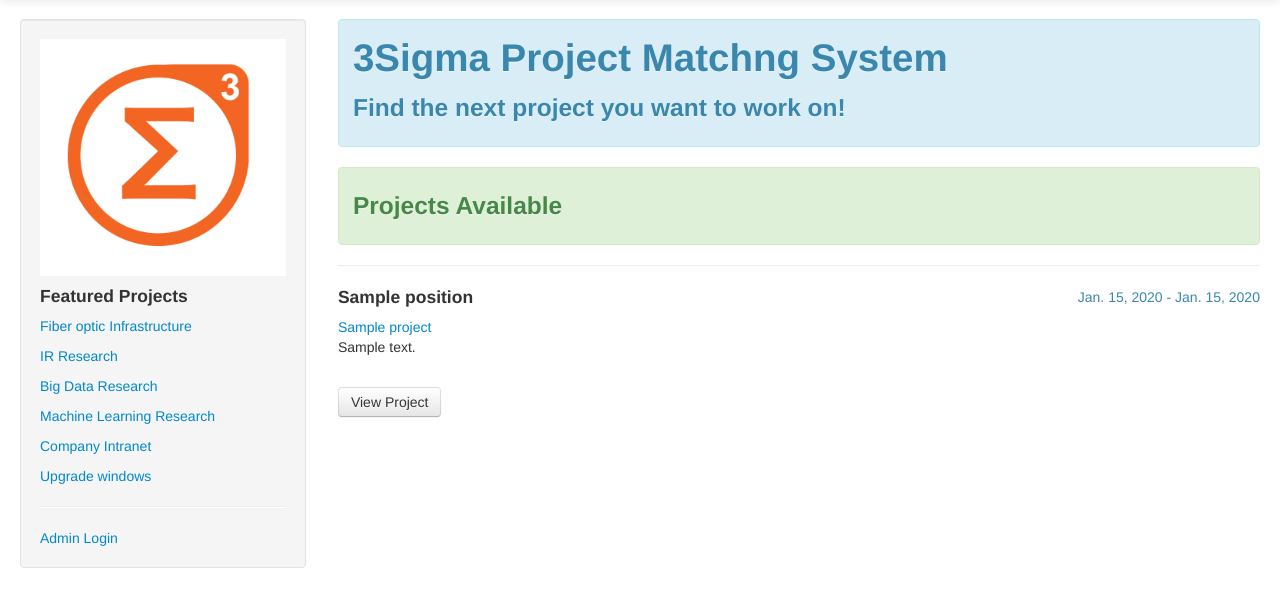
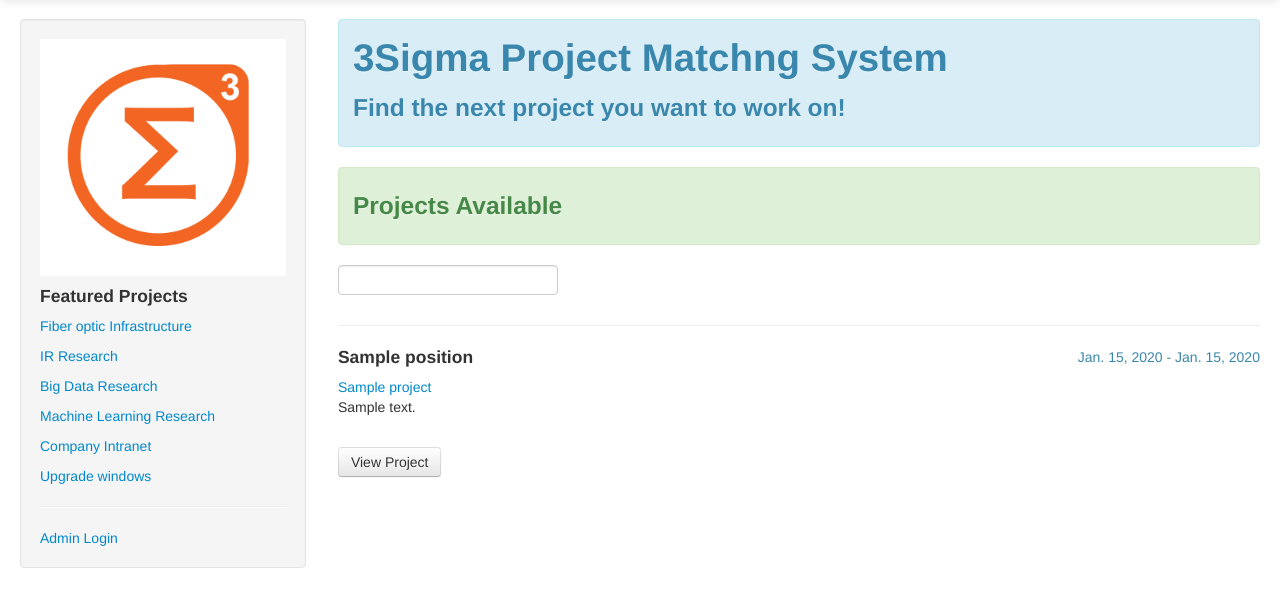
Before and after one commit to Cydus/MatchingSystem, a Django app: page / in a window 1280 px wide. Shown: the part 41-648 px from the top of the page. Run offline with Django 3.2, Linux system fonts and the light colour scheme; tables that the repository leaves empty hold one stand-in row (values such as "Sample post").

Commit message:
added search

```diff
--- a/matching_system_project/matching_system_project/templates/matching_system_project/index.html
+++ b/matching_system_project/matching_system_project/templates/matching_system_project/index.html
@@ -11,6 +11,43 @@
 
       </div>
 
+      <form id="live-search" action="" class="styled" method="post">
+        <fieldset>
+          <input type="text" class="text-input" id="filter" value="" />
+          <span id="filter-count"></span>
+        </fieldset>
+      </form>
+
+
+      <script type="text/javascript">
+        $(document).ready(function(){
+          $("#filter").keyup(function(){
+
+            // Retrieve the input field text and reset the count to zero
+            var filter = $(this).val(), count = 0;
+
+            // Loop through the comment list
+            $(".position").each(function(){
+
+              // If the list item does not contain the text phrase fade it out
+              if ($(this).text().search(new RegExp(filter, "i")) < 0) {
+                $(this).fadeOut();
+
+                // Show the list item if the phrase matches and increase the count by 1
+              } else {
+                $(this).show();
+                count++;
+              }
+            });
+
+            // Update the count
+            var numberItems = count;
+            $("#filter-count").text("Found "+count+ " positions");
+          });
+        });
+
+      </script>
+
         {#{% if user.is_authenticated %}#}
         {#<a href="/applist/"> Applications  </a>#}
         {#{% else %}#}
@@ -23,11 +60,12 @@
                 {% for position in positions %}
                 {% if position.isOpen %}
 
-            <hr>
+
 
             <div class="position">
+              <hr>
             <p>
-                <h4><span class="span6 text-left ">{{position.title}}</span></h4>
+                <h4><span id="title" class="span6 text-left ">{{position.title}}</span></h4>
                 <span class="span6 text-right text-info">{{position.dateTimeStarts}}  - {{position.dateTimeExpires}}</span>
 
             </p>
@@ -39,20 +77,24 @@
             </p>
             <br/>
 
+              <a href="/projects/{{ position.projectID.url }}" class="btn">View Project</a>
+
+              {% if user.is_authenticated  %}
+                <a href="/apply/{{ user.id }}/{{ position.id }}" class="apply btn">Apply Now</a>
+              {% endif %}
+
 
             </div>
 
 
 {#            <a href="{{ position.projectID}}">Apply</a>#}
-              <a href="/projects/{{ position.projectID.url }}" class="btn">View Project</a>
+
 {#                  {% for application in applications %}#}
 {#                   {% if application.PostionID.id == position.id %}#}
 {#                    dsfasfd#}
 {#                    {% endif %}#}
 {#                  {% endfor %}#}
-                  {% if user.is_authenticated  %}
-              <a href="/apply/{{ user.id }}/{{ position.id }}" class="apply btn">Apply Now</a>
-                  {% endif %}
+
                 {% endif %}
                 {% endfor %}
         {% else %}
--- a/matching_system_project/matching_system_project/templates/matching_system_project/project.html
+++ b/matching_system_project/matching_system_project/templates/matching_system_project/project.html
@@ -34,7 +34,9 @@
 
                         </p>
                         <br/>
+                              {% if user.is_authenticated  %}
                               <a href="/apply/{{ user.id }}/{{ position.id }}" class="apply btn">Apply Now</a>
+                               {% endif %}
                             {% endif %}
                         {% endif %}
                     {% endfor %}
```
